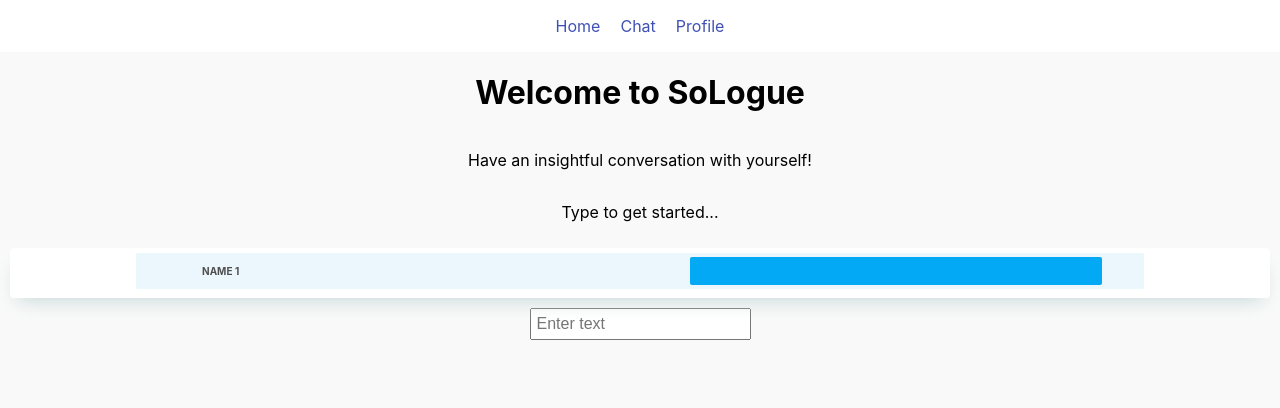
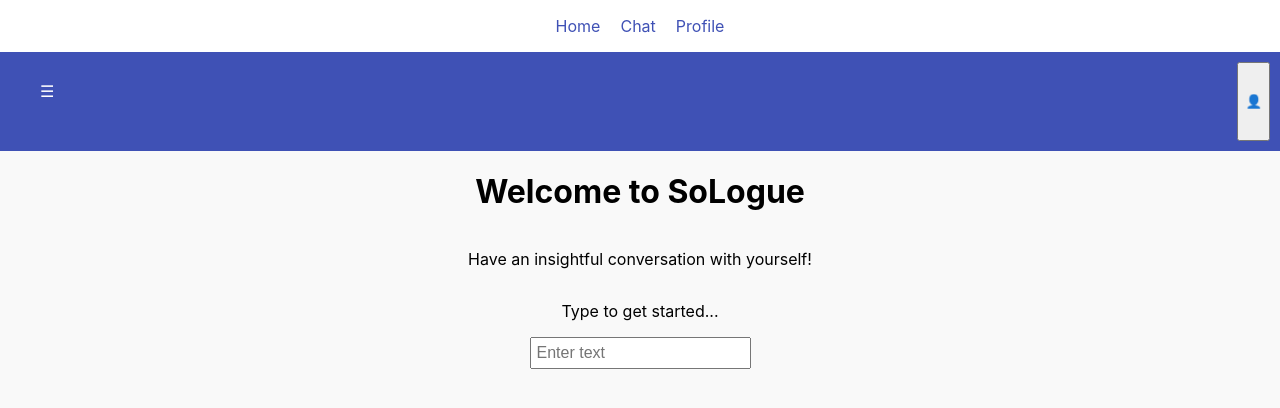
Before and after one commit to M0M0-D3V/sologue-app, a React (Create React App) app in the folder client/: page / in a window 1280 px wide. Shown: the top 408 px of the page. Built offline with nearby package versions, Linux system fonts and the light colour scheme.

Commit message:
implement sidebarmenu slide out

```diff
--- a/client/src/components/ChatInterface.jsx
+++ b/client/src/components/ChatInterface.jsx
@@ -1,6 +1,7 @@
 //  src/components/ChatInterface.jsx
 import React, { useState } from "react";
 import "./ChatInterface.css";
+import SidebarMenu from "./SidebarMenu";
 
 const ChatInterface = () => {
   const [messages, setMessages] = useState([]);
@@ -17,7 +18,7 @@ const ChatInterface = () => {
   return (
     <div className="chat-interface">
       <header className="chat-header">
-        <button className="menu-button">☰</button>
+        <SidebarMenu />
         <button classSName="profile-button">👤</button>
       </header>
       <main className="text-response">
@@ -27,6 +28,15 @@ const ChatInterface = () => {
           </div>
         ))}
       </main>
+      <div class="toggle-button">
+        <div class="btn btn-rect" id="button-13">
+          <input type="checkbox" class="checkbox" />
+          <div class="knob">
+            <span></span>
+          </div>
+          <div class="btn-bg"></div>
+        </div>
+      </div>
       <footer className="chat-footer">
         <button className="talk-button">Talk</button>
         <input
--- a/client/src/components/Home.jsx
+++ b/client/src/components/Home.jsx
@@ -1,22 +1,19 @@
 // src/components/Home.jsx
 import React from "react";
 import "./ChatInterface.css";
+import SidebarMenu from "./SidebarMenu";
 
 const Home = () => {
   return (
     <div className="chat-interface">
+      <header className="chat-header">
+        <SidebarMenu />
+        <button classSName="profile-button">👤</button>
+      </header>
       <h1>Welcome to SoLogue</h1>
       <p>Have an insightful conversation with yourself!</p>
       <p>Type to get started...</p>
-      <div class="toggle-button">
-        <div class="btn btn-rect" id="button-13">
-          <input type="checkbox" class="checkbox" />
-          <div class="knob">
-            <span></span>
-          </div>
-          <div class="btn-bg"></div>
-        </div>
-      </div>
+
       <label>
         <input type="text" className="text-field" placeholder="Enter text" />
       </label>
--- /dev/null
+++ b/client/src/components/SidebarMenu.css
@@ -0,0 +1,46 @@
+.container {
+  display: flex;
+  flex-direction: column;
+  align-items: flex-start;
+  padding: 10px;
+}
+
+.menu-button {
+  padding: 10px 20px;
+  font-size: 16px;
+  margin-bottom: 20px;
+}
+
+.sidebar-menu {
+  position: absolute;
+  top: 0;
+  left: 0;
+  height: 100%;
+  width: 250px;
+  background-color: #333;
+  color: white;
+  overflow-x: hidden;
+  transition: transform 0.3s ease;
+}
+
+.sidebar-menu.closed {
+  transform: translateX(-100%);
+}
+
+.sidebar-menu.open {
+  transform: translateX(0);
+}
+
+.sidebar-menu ul {
+  list-style-type: none;
+  padding: 0;
+}
+
+.sidebar-menu li {
+  padding: 15px 20px;
+  border-bottom: 1px solid #444;
+}
+
+.sidebar-menu li:hover {
+  background-color: #444;
+}
--- /dev/null
+++ b/client/src/components/SidebarMenu.jsx
@@ -0,0 +1,26 @@
+import React, { useState } from "react";
+import "./SidebarMenu.css";
+
+const SidebarMenu = () => {
+  const [isOpen, setIsOpen] = useState(false);
+
+  const toggleMenu = () => {
+    setIsOpen(!isOpen);
+  };
+
+  return (
+    <div className="container">
+      <button onClick={toggleMenu} className="menu-button">
+        ☰
+      </button>
+      <div className={`sidebar-menu ${isOpen ? "open" : "closed"}`}>
+        <ul>
+          <li>Home</li>
+          <li>Profile</li>
+        </ul>
+      </div>
+    </div>
+  );
+};
+
+export default SidebarMenu;
```
